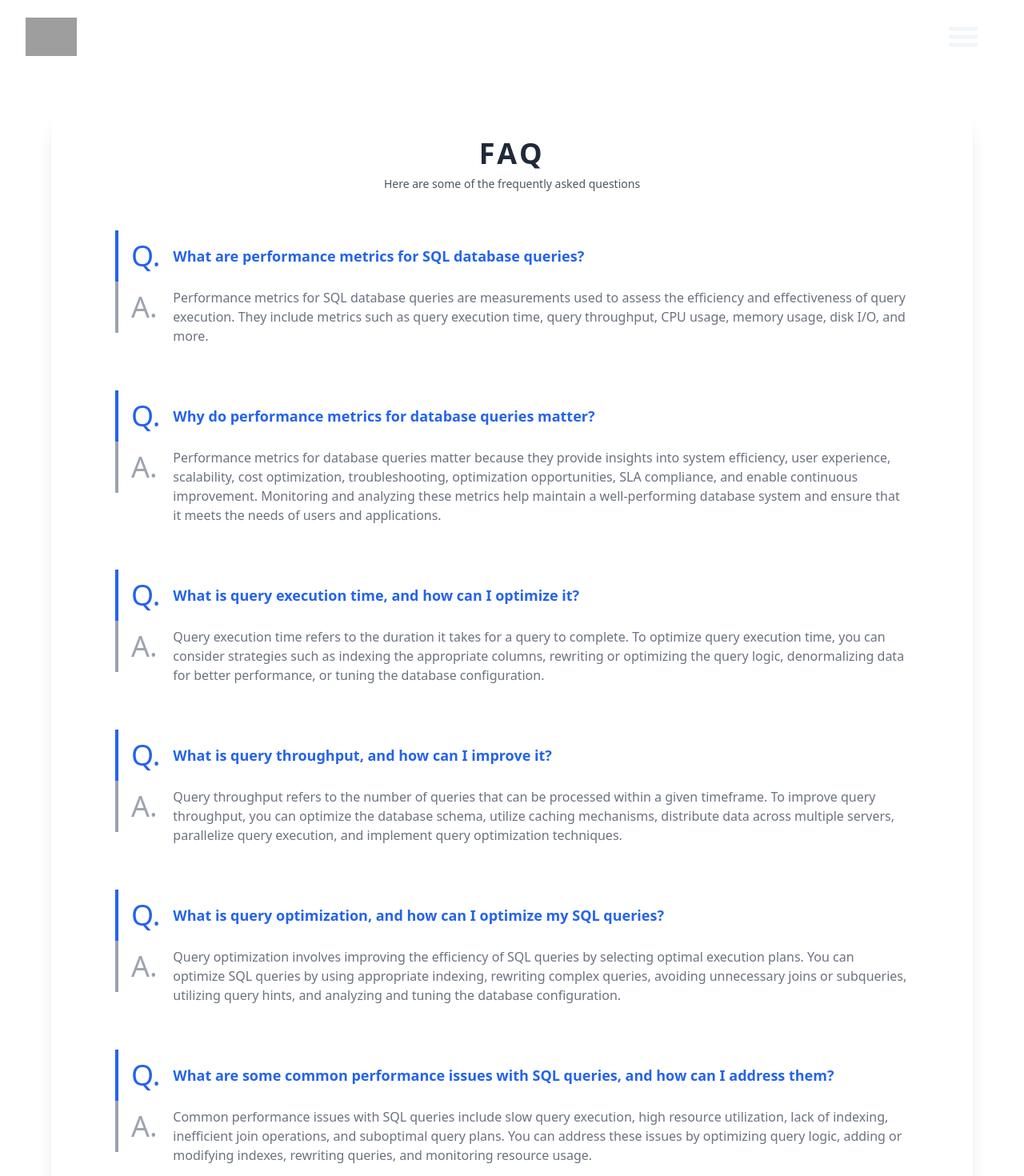
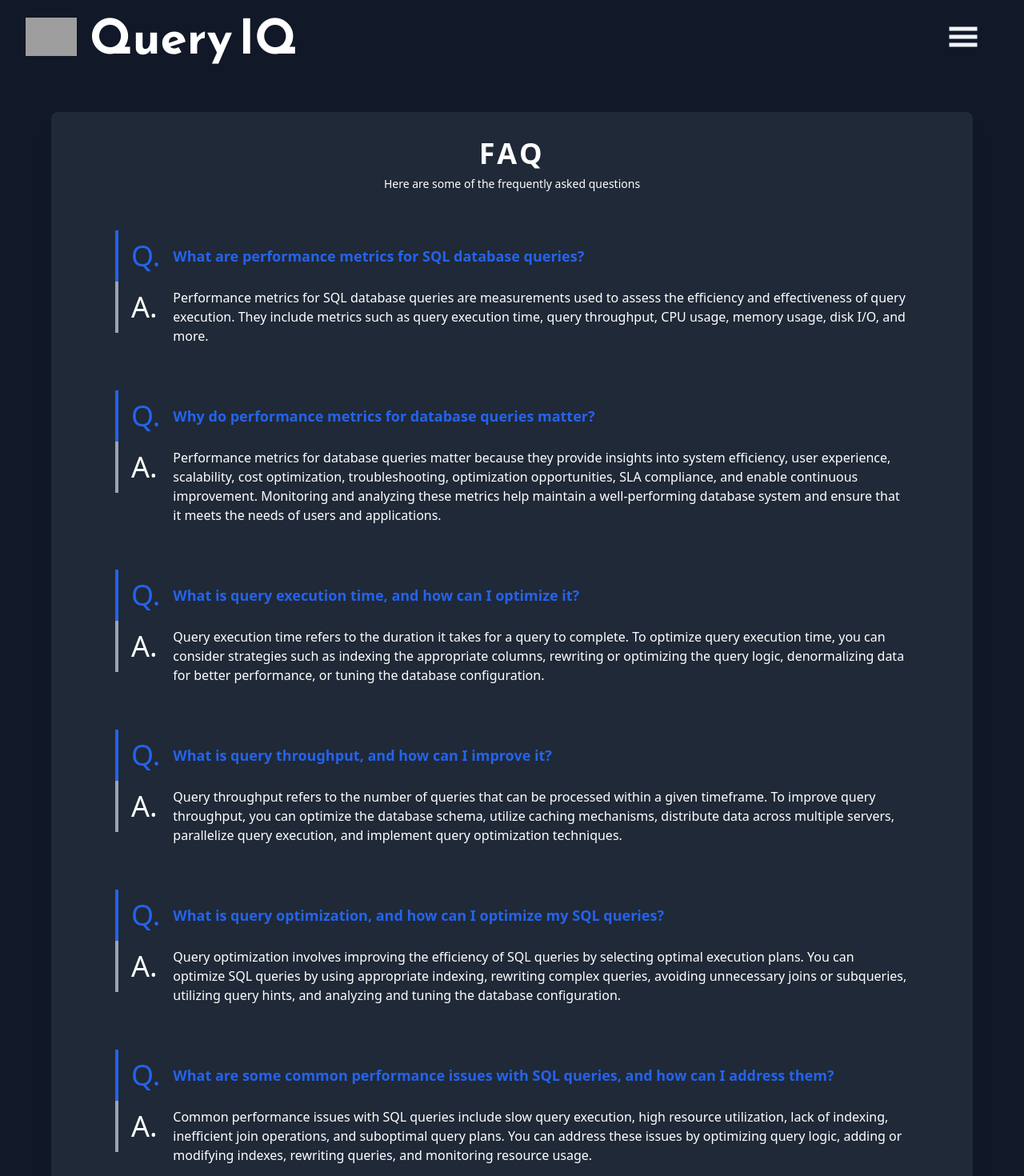
Before and after one commit to oslabs-beta/QueryIQ, a Next.js app: page /faq in a window 1280 px wide. Shown: the top 1470 px of the page at 80% size. Built offline with nearby package versions, Linux system fonts and the light colour scheme; no server answers; grey boxes are pictures that could not be loaded.

Commit message:
hamburger and FAQ changes

```diff
--- a/src/components/HamburgerMenu.tsx
+++ b/src/components/HamburgerMenu.tsx
@@ -32,9 +32,12 @@ const HamburgerMenu = () => {
               <Link href="/contact">Contact</Link>
             </li>
             <li className="py-2">
-              <Link href="https://github.com/oslabs-beta/QueryIQ/blob/main/README.md">
+              {/* <Link href="https://github.com/oslabs-beta/QueryIQ/blob/main/README.md">
                 Docs
-              </Link>
+              </Link> */}
+              <a href="https://github.com/oslabs-beta/QueryIQ/blob/main/README.md" target="_blank" rel="noopener noreferrer">
+                Docs
+              </a>
             </li>
             <li
               className="py-2"
--- a/src/pages/faq.tsx
+++ b/src/pages/faq.tsx
@@ -13,14 +13,14 @@ const FAQ = () => {
         />
         <link rel="icon" href="../../public/favicon.ico" />
       </Head>
-      <main className="max-h-full w-screen min-w-full max-w-full bg-white">
+      <main className="max-h-full w-screen min-w-full max-w-full bg-gray-900">
         <Header />
         <div className="px-16">
-          <div className="mt-12 rounded-lg bg-white p-4 py-8 shadow-xl shadow-med">
-            <h4 className="text-center text-4xl font-bold uppercase tracking-widest text-gray-800">
+          <div className="mt-12 rounded-lg bg-gray-800 p-4 py-8 shadow-xl shadow-med">
+            <h4 className="text-center text-4xl font-bold uppercase tracking-widest text-white">
               FAQ
             </h4>
-            <p className="mt-2 text-center text-sm text-gray-600">
+            <p className="mt-2 text-center text-sm text-white">
               Here are some of the frequently asked questions
             </p>
             <div className="mt-12 space-y-12 px-2 xl:px-16">
@@ -30,7 +30,7 @@ const FAQ = () => {
                     <span className="px-4 text-4xl text-blue-600">Q.</span>
                   </div>
                   <div className="flex h-16 items-center border-l-4 border-gray-400">
-                    <span className="px-4 text-4xl text-gray-400">A.</span>
+                    <span className="px-4 text-4xl text-white">A.</span>
                   </div>
                 </div>
                 <div>
@@ -40,7 +40,7 @@ const FAQ = () => {
                     </span>
                   </div>
                   <div className="flex items-center py-2">
-                    <span className="text-gray-500">
+                    <span className="text-white">
                       Performance metrics for SQL database queries are
                       measurements used to assess the efficiency and
                       effectiveness of query execution. They include metrics
@@ -57,7 +57,7 @@ const FAQ = () => {
                     <span className="px-4 text-4xl text-blue-600">Q.</span>
                   </div>
                   <div className="flex h-16 items-center border-l-4 border-gray-400">
-                    <span className="px-4 text-4xl text-gray-400">A.</span>
+                    <span className="px-4 text-4xl text-white">A.</span>
                   </div>
                 </div>
                 <div>
@@ -67,7 +67,7 @@ const FAQ = () => {
                     </span>
                   </div>
                   <div className="flex items-center py-2">
-                    <span className="text-gray-500">
+                    <span className="text-white">
                       Performance metrics for database queries matter because
                       they provide insights into system efficiency, user
                       experience, scalability, cost optimization,
@@ -87,7 +87,7 @@ const FAQ = () => {
                     <span className="px-4 text-4xl text-blue-600">Q.</span>
                   </div>
                   <div className="flex h-16 items-center border-l-4 border-gray-400">
-                    <span className="px-4 text-4xl text-gray-400">A.</span>
+                    <span className="px-4 text-4xl text-white">A.</span>
                   </div>
                 </div>
                 <div>
@@ -97,7 +97,7 @@ const FAQ = () => {
                     </span>
                   </div>
                   <div className="flex items-center py-2">
-                    <span className="text-gray-500">
+                    <span className="text-white">
                       Query execution time refers to the duration it takes for a
                       query to complete. To optimize query execution time, you
                       can consider strategies such as indexing the appropriate
@@ -115,7 +115,7 @@ const FAQ = () => {
                     <span className="px-4 text-4xl text-blue-600">Q.</span>
                   </div>
                   <div className="flex h-16 items-center border-l-4 border-gray-400">
-                    <span className="px-4 text-4xl text-gray-400">A.</span>
+                    <span className="px-4 text-4xl text-white">A.</span>
                   </div>
                 </div>
                 <div>
@@ -125,7 +125,7 @@ const FAQ = () => {
                     </span>
                   </div>
                   <div className="flex items-center py-2">
-                    <span className="text-gray-500">
+                    <span className="text-white">
                       Query throughput refers to the number of queries that can
                       be processed within a given timeframe. To improve query
                       throughput, you can optimize the database schema, utilize
@@ -143,7 +143,7 @@ const FAQ = () => {
                     <span className="px-4 text-4xl text-blue-600">Q.</span>
                   </div>
                   <div className="flex h-16 items-center border-l-4 border-gray-400">
-                    <span className="px-4 text-4xl text-gray-400">A.</span>
+                    <span className="px-4 text-4xl text-white">A.</span>
                   </div>
                 </div>
                 <div>
@@ -154,7 +154,7 @@ const FAQ = () => {
                     </span>
                   </div>
                   <div className="flex items-center py-2">
-                    <span className="text-gray-500">
+                    <span className="text-white">
                       Query optimization involves improving the efficiency of
                       SQL queries by selecting optimal execution plans. You can
                       optimize SQL queries by using appropriate indexing,
@@ -172,7 +172,7 @@ const FAQ = () => {
                     <span className="px-4 text-4xl text-blue-600">Q.</span>
                   </div>
                   <div className="flex h-16 items-center border-l-4 border-gray-400">
-                    <span className="px-4 text-4xl text-gray-400">A.</span>
+                    <span className="px-4 text-4xl text-white">A.</span>
                   </div>
                 </div>
                 <div>
@@ -183,7 +183,7 @@ const FAQ = () => {
                     </span>
                   </div>
                   <div className="flex items-center py-2">
-                    <span className="text-gray-500">
+                    <span className="text-white">
                       Common performance issues with SQL queries include slow
                       query execution, high resource utilization, lack of
                       indexing, inefficient join operations, and suboptimal
```
